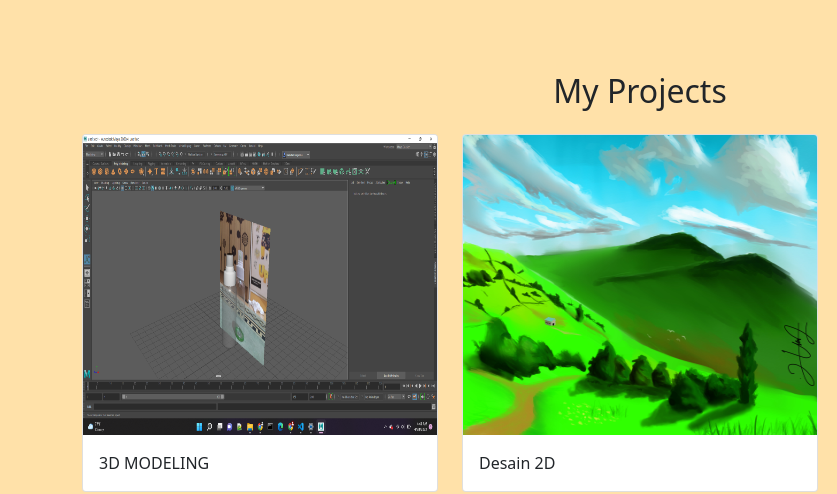
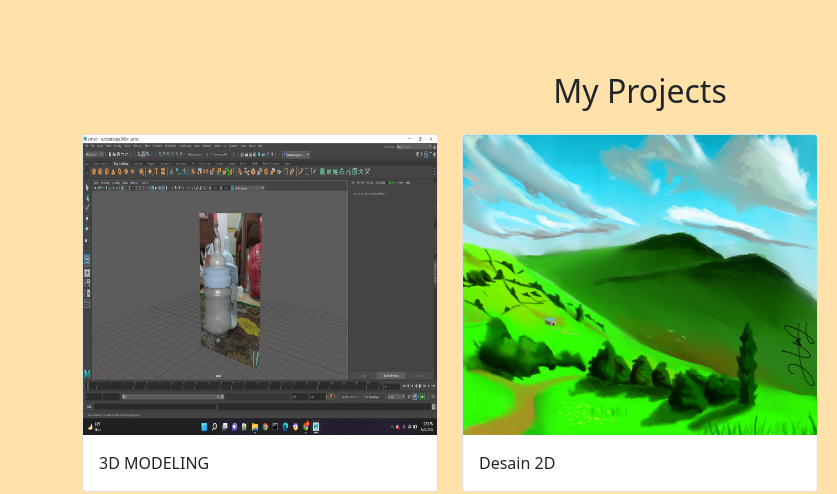
Before and after one commit to P0PBEAR/hamdansurya, a plain HTML site: page index.html in a window 1280 px wide. Shown: the part 1480-1974 px from the top of the page, 0-837 px from the left. Drawn offline with nearby package versions, Linux system fonts and the light colour scheme.

Commit message:
Add files via upload

```diff
--- a/index.html
+++ b/index.html
@@ -85,7 +85,7 @@
         <div class="row justify-content-center">
           <div class="col-md-4 mb-3">
             <div class="card">
-              <img src="projects/Screenshot (205).png" class="card-img-top" style="height: 300px;" alt="...">
+              <img src="projects/Screenshot (201).png" class="card-img-top" style="height: 300px;" alt="...">
               <div class="card-body">
                 <p class="card-text">3D MODELING</p>
               </div>
```
Also changed, not shown: projects/Screenshot (201).png (added).
